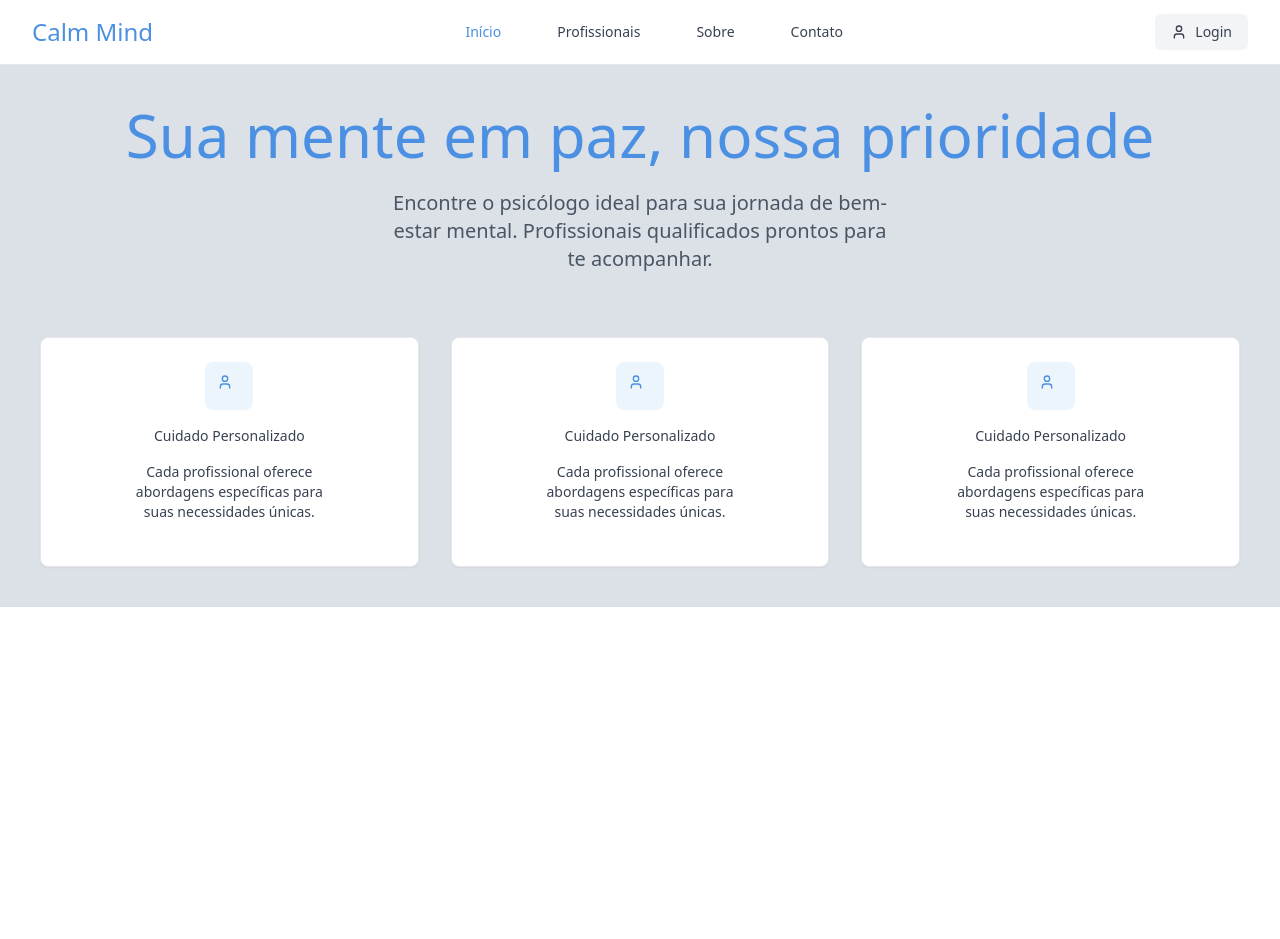
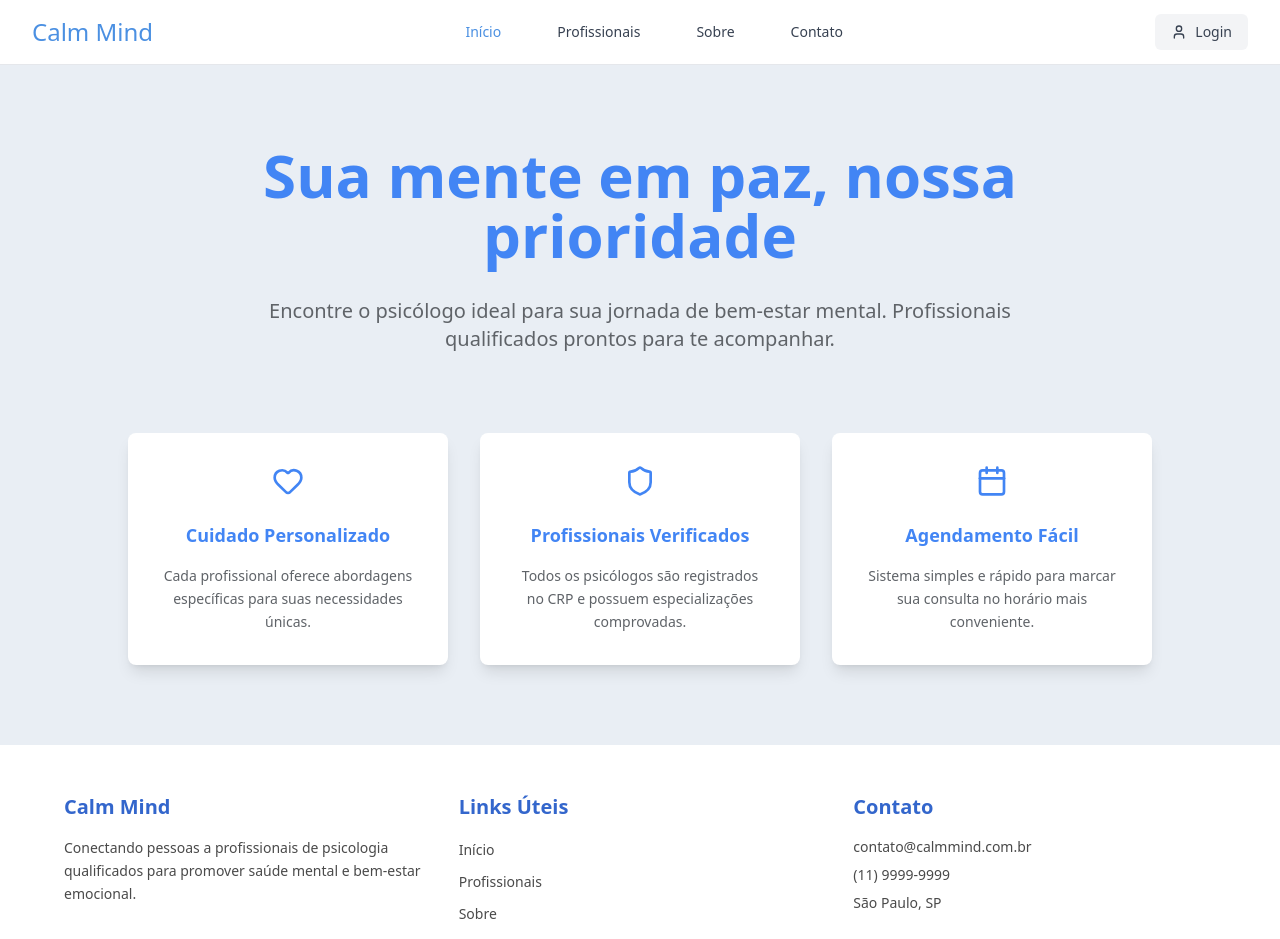
Before and after one commit to Gestao-Agil-Projects/ga-frontend, a React (Vite) app: page / in a window 1280 px wide. Shown: the top 939 px of the page. Before the commit the page ends 800 px from the top, so only its background shows below. Built offline with nearby package versions, Linux system fonts and the light colour scheme.

Commit message:
feat: update home

```diff
--- a/src/components/Cards/CardHome/index.tsx
+++ b/src/components/Cards/CardHome/index.tsx
@@ -10,20 +10,20 @@ export function CardHome({
     icon
 }: CardHomeProps) {
     return (
-        <div className="bg-white rounded-lg shadow-sm border p-6 flex flex-col items-center justify-center">
-            <div className="h-12 w-12 bg-primary/10 rounded-lg flex items-center justify-center mx-auto mb-4">
-                <span className="text-sm w-6 h-6 font-medium text-primary">
+        <div className="bg-white rounded-lg shadow-lg p-8 flex flex-col items-center text-center h-full">
+            <div className="mb-6">
+                <div className="text-[#4285F4]">
                     {icon}
-                </span>
+                </div>
             </div>
-            <div className="">
-                <p className="mb-4 text-center text-sm font-medium text-gray-700">
-                    {title}
-                </p>
-                <h3 className="h-20 w-52 text-center text-sm font-medium text-gray-700">
-                    {description}
-                </h3>
-            </div>
+
+            <h3 className="text-lg font-bold text-[#4285F4] mb-4">
+                {title}
+            </h3>
+
+            <p className="text-sm text-[#5F6368] leading-relaxed">
+                {description}
+            </p>
         </div>
     );
 }
--- /dev/null
+++ b/src/components/Footer/index.tsx
@@ -0,0 +1,71 @@
+export function Footer() {
+    return (
+        <footer className="bg-white py-12 px-4">
+            <div className="max-w-6xl mx-auto">
+                <div className="grid grid-cols-1 md:grid-cols-3 gap-8 mb-8">
+                    <div>
+                        <h3 className="text-xl font-bold text-[#3366CC] mb-4">
+                            Calm Mind
+                        </h3>
+                        <p className="text-[#4A4A4A] text-sm leading-relaxed">
+                            Conectando pessoas a profissionais de psicologia qualificados para promover saúde mental e bem-estar emocional.
+                        </p>
+                    </div>
+
+                    <div>
+                        <h3 className="text-xl font-bold text-[#3366CC] mb-4">
+                            Links Úteis
+                        </h3>
+                        <ul className="space-y-2">
+                            <li>
+                                <a href="#" className="text-[#4A4A4A] text-sm hover:text-[#3366CC] transition-colors">
+                                    Início
+                                </a>
+                            </li>
+                            <li>
+                                <a href="#" className="text-[#4A4A4A] text-sm hover:text-[#3366CC] transition-colors">
+                                    Profissionais
+                                </a>
+                            </li>
+                            <li>
+                                <a href="#" className="text-[#4A4A4A] text-sm hover:text-[#3366CC] transition-colors">
+                                    Sobre
+                                </a>
+                            </li>
+                            <li>
+                                <a href="#" className="text-[#4A4A4A] text-sm hover:text-[#3366CC] transition-colors">
+                                    Contato
+                                </a>
+                            </li>
+                        </ul>
+                    </div>
+
+                    <div>
+                        <h3 className="text-xl font-bold text-[#3366CC] mb-4">
+                            Contato
+                        </h3>
+                        <div className="space-y-2">
+                            <p className="text-[#4A4A4A] text-sm">
+                                contato@calmmind.com.br
+                            </p>
+                            <p className="text-[#4A4A4A] text-sm">
+                                (11) 9999-9999
+                            </p>
+                            <p className="text-[#4A4A4A] text-sm">
+                                São Paulo, SP
+                            </p>
+                        </div>
+                    </div>
+                </div>
+
+                <div className="border-t border-[#E0E0E0] my-8"></div>
+
+                <div className="text-center">
+                    <p className="text-[#4A4A4A] text-sm">
+                        © 2025 Calm Mind. Todos os direitos reservados.
+                    </p>
+                </div>
+            </div>
+        </footer>
+    );
+}
--- a/src/components/Sections/InitialSection/index.tsx
+++ b/src/components/Sections/InitialSection/index.tsx
@@ -1,38 +1,38 @@
-import { User } from "lucide-react";
+import { Heart, Shield, Calendar, Users, Calendar as CalendarIcon } from "lucide-react";
 import { CardHome } from "../../Cards/CardHome";
 
 export function InitialSection() {
     return (
-        <div className="bg-[#DBE1E7] flex flex-col items-center justify-center py-10">
-            <div>
-                <h1 className="text-center text-4xl md:text-6xl text-primary mb-6">
-                    Sua mente em paz, nossa prioridade
-                </h1>
-                <div className="px-96">
-                    <p className="text-center text-xl text-gray-600 mb-8 max-w-3xl mx-auto">
+        <div className="bg-[#E9EEF4] flex flex-col items-center justify-center py-20 px-4">
+            <div className="max-w-5xl mx-auto w-full">
+                <div className="text-center mb-20">
+                    <h1 className="text-5xl md:text-6xl font-bold text-[#4285F4] mb-8 leading-tight">
+                        Sua mente em paz, nossa prioridade
+                    </h1>
+                    <p className="text-lg md:text-xl text-[#5F6368] mb-12 max-w-3xl mx-auto leading-relaxed">
                         Encontre o psicólogo ideal para sua jornada de bem-estar mental. Profissionais qualificados prontos para te acompanhar.
                     </p>
+
                 </div>
-                <div className="grid grid-cols-1 md:grid-cols-3 gap-8 mt-16 px-10">
+
+                <div className="grid grid-cols-1 md:grid-cols-3 gap-8">
                     <CardHome
                         title="Cuidado Personalizado"
                         description="Cada profissional oferece abordagens específicas para suas necessidades únicas."
-                        icon={<User className="w-4 h-4" />}
+                        icon={<Heart className="w-8 h-8" />}
                     />
                     <CardHome
-                        title="Cuidado Personalizado"
-                        description="Cada profissional oferece abordagens específicas para suas necessidades únicas."
-                        icon={<User className="w-4 h-4" />}
+                        title="Profissionais Verificados"
+                        description="Todos os psicólogos são registrados no CRP e possuem especializações comprovadas."
+                        icon={<Shield className="w-8 h-8" />}
                     />
                     <CardHome
-                        title="Cuidado Personalizado"
-                        description="Cada profissional oferece abordagens específicas para suas necessidades únicas."
-                        icon={<User className="w-4 h-4" />}
+                        title="Agendamento Fácil"
+                        description="Sistema simples e rápido para marcar sua consulta no horário mais conveniente."
+                        icon={<Calendar className="w-8 h-8" />}
                     />
-
                 </div>
             </div>
-
         </div>
     );
 }
--- a/src/screens/Home/index.tsx
+++ b/src/screens/Home/index.tsx
@@ -1,11 +1,13 @@
 import { Header } from "../../components/Header";
 import { InitialSection } from "../../components/Sections/InitialSection";
+import { Footer } from "../../components/Footer";
 
 export function Home() {
   return (
     <>
         <Header />
         <InitialSection />
+        <Footer />
     </>
   );
 }
```
